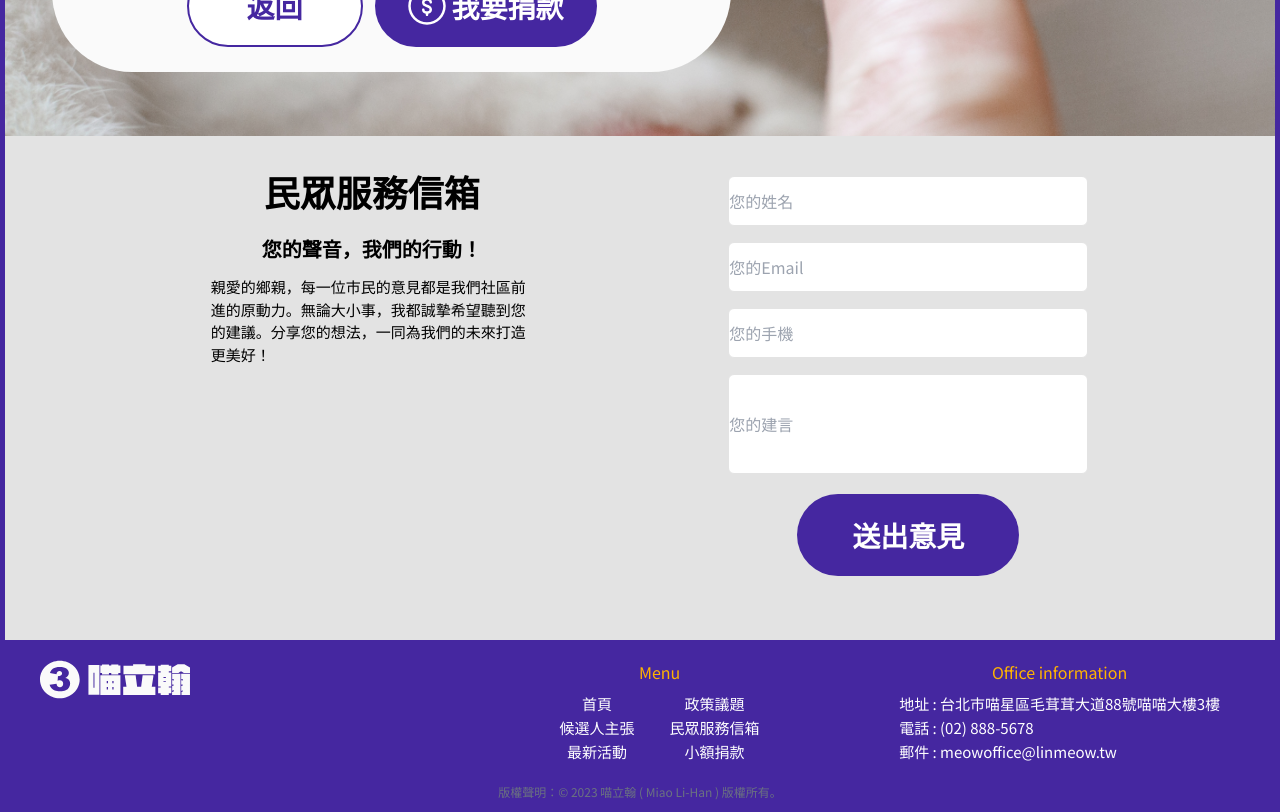
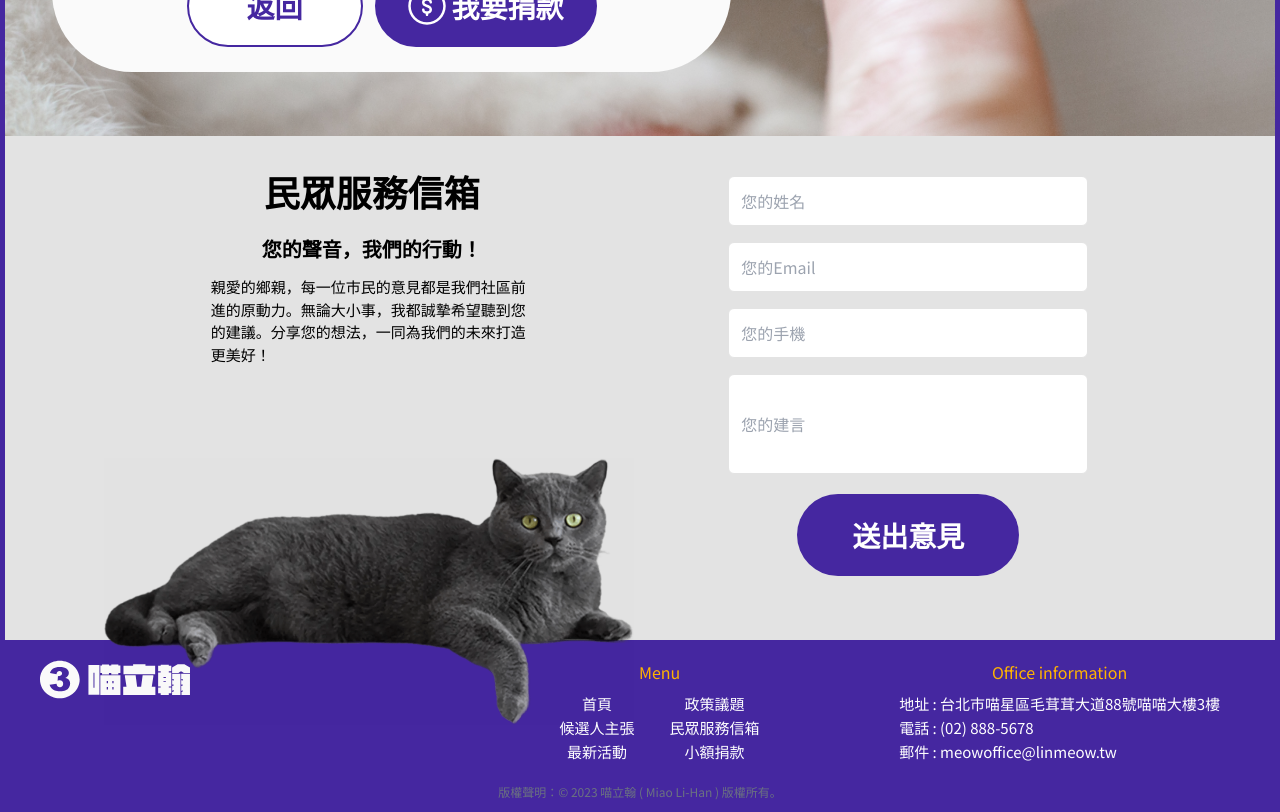
Before and after one commit to rejennylo/theF2E2023, a React (Vite) app: page / in a window 1280 px wide. Shown: the part 2900-3712 px from the top of the page. Built offline with nearby package versions, Linux system fonts and the light colour scheme.

Commit message:
feat: Service block data verification logic

```diff
--- a/src/components/Service.jsx
+++ b/src/components/Service.jsx
@@ -15,7 +15,7 @@ const Text = () => {
 const Alert = ({ setAlertOn, hidden }) => {
   const handleClick = (event) => {
     event.preventDefault();
-    setAlertOn(false)
+    setAlertOn(false);
   };
 
   return (
@@ -24,7 +24,7 @@ const Alert = ({ setAlertOn, hidden }) => {
       className={`donate-card-wrap ${hidden} absolute flex flex-col`}
     >
       <div className="w-full w-min-[150px] h-[114px] flex flex-col items-center justify-center m-auto">
-        <h5 className='mb-3'>感謝您抽出寶貴的時間給予我們寶貴的建議。</h5>
+        <h5 className="mb-3">感謝您抽出寶貴的時間給予我們寶貴的建議。</h5>
         <p>
           我們非常重視您的意見，它是我們不斷改進和提升服務的動力。您提出的建議已經轉交給相關部門進行評估，我們將努力在未來的服務中加以考慮和實施。
         </p>
@@ -41,7 +41,7 @@ const Alert = ({ setAlertOn, hidden }) => {
       </a>
     </div>
   );
-}
+};
 
 const Form = () => {
   const [inputValue, setInputValue] = useState({
@@ -50,6 +50,8 @@ const Form = () => {
     phoneNum: '',
     message: '',
   });
+  const [submitError, setSubmitError] = useState('');
+
   const [alertOn, setAlertOn] = useState(false);
 
   const inputItems = [
@@ -58,6 +60,12 @@ const Form = () => {
     { name: 'phoneNum', text: '您的手機' },
     { name: 'message', text: '您的建言' },
   ];
+
+  const validateEmail = (mail) => {
+    const re =
+      /^(([^<>()[\]\\.,;:\s@"]+(\.[^<>()[\]\\.,;:\s@"]+)*)|(".+"))@((\[[0-9]{1,3}\.[0-9]{1,3}\.[0-9]{1,3}\.[0-9]{1,3}\])|(([a-zA-Z\-0-9]+\.)+[a-zA-Z]{2,}))$/;
+    return re.test(String(mail).toLowerCase());
+  };
 
   const handleChange = (e) => {
     const { name, value } = e.target;
@@ -71,7 +79,18 @@ const Form = () => {
 
   const handleSubmit = (event) => {
     event.preventDefault();
-    setAlertOn(true)
+    for (let key in inputValue) {
+      if (!inputValue[key]) {
+        setSubmitError('所有欄位都必須填寫。');
+        return;
+      }
+    }
+    if (!validateEmail(inputValue.mail)) {
+      setSubmitError('請輸入有效的電子郵件地址。');
+      return;
+    }
+    setSubmitError('');
+    setAlertOn(true);
     console.log(
       `name: ${inputValue.name}, mail: ${inputValue.mail}, phone: ${inputValue.phoneNum}, message: ${inputValue.message}`
     );
@@ -94,13 +113,14 @@ const Form = () => {
               type="text"
               placeholder={item.text}
               name={item.name}
-              className="w-full h-full border rounded-md border-medium-gray"
+              className="w-full h-full border rounded-md border-medium-gray p-3"
               value={inputValue[item.name]}
               onChange={handleChange}
             />
           </label>
         );
       })}
+      {submitError && <p className='text-red-500'>{submitError}</p>}
       <button
         type="submit"
         name="submit"
@@ -117,13 +137,16 @@ const Form = () => {
 
 export const Service = () => {
   return (
-    <div name="service-wrap" className="w-full bg-medium-gray">
+    <div id="service" name="service-wrap" className="w-full bg-medium-gray">
       <div
         name="service-container"
-        className="flex flex-col lg:flex-row max-w-[1200px] m-auto px-[5%]"
+        className="flex flex-col lg:flex-row max-w-[1200px] m-auto px-[5%] pb-[100px] lg:pb-0 relative"
       >
         <Text />
         <Form />
+        <span className="absolute max-w-[530px] max-h-[267px] bottom-[-85px]">
+          <img src="../src/assets/footer-image.png" />
+        </span>
       </div>
     </div>
   );
```
